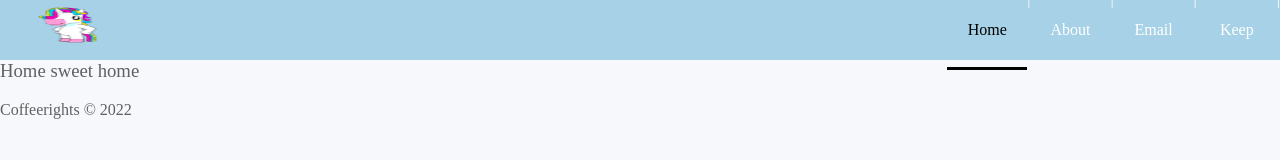
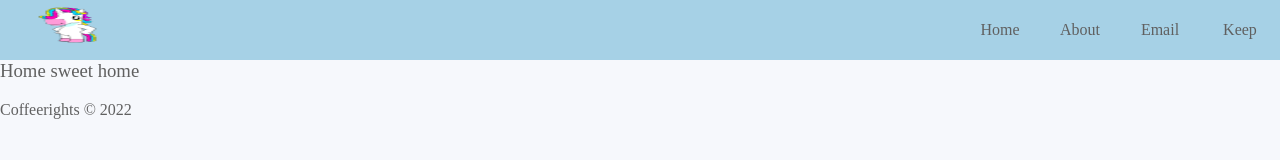
Before and after one commit to LiorKeizman/Appsus, a plain HTML site: page index.html in a window 1280 px wide. Drawn offline with Linux system fonts and the light colour scheme; a web font is replaced by a local one.

Commit message:
liors changes

```diff
--- a/apps/keep/cmps/note-list.cmp.js
+++ b/apps/keep/cmps/note-list.cmp.js
@@ -21,7 +21,7 @@ export default {
             <button @click="add(newNote)">click add</button>
         </label>
   <ul>
-     <li  v-for ="note in notes" :key="note.id">
+     <li class="keep" v-for ="note in notes" :key="note.id">
        <form :class="chooseColor" class="card" >
             <div>
                     <component @open="showOrUnshow(note)"  @delete="remove(note.id)" :is="note.type"
@@ -36,8 +36,8 @@ export default {
             </div> -->
             <div class="color-pallet">
                 <div @click.prevent.stop="changeBgc(note,'red')" class="color-red"></div>
-                <div @click.prevent.stop="changeBgc(note,'black')"  class="color-black"></div>
-                <div @click.prevent.stop="changeBgc(note,'yellow')"  class="color-yellow"></div>
+                <div @click.prevent.stop="changeBgc(note,'black')" class="color-black"></div>
+                <div @click.prevent.stop="changeBgc(note,'yellow')" class="color-yellow"></div>
             </div>
             <section v-if="note.isEdit" class="edit-note ">
                  <input name="create" v-model="note.info.txt"  type="text" />
--- a/assets/style/apps/note/note-list.css
+++ b/assets/style/apps/note/note-list.css
@@ -7,7 +7,8 @@
     padding: 10px;
     gap: 15px;
   }
-  ul li{
+
+  .keep{
     display: flex;
     flex-direction: column;
     justify-content: center;
@@ -16,9 +17,11 @@
     padding: 10px;
     border-radius: 10px;
   }
-  ul li:hover{
+
+  .keep:hover{
     border-style: groove;
   }
+
   .main-content{
     min-height: 85vh;
     background: var(--bg);
--- a/assets/style/cmps/app-header.css
+++ b/assets/style/cmps/app-header.css
@@ -1,9 +1,9 @@
-.app-header {
+/* .app-header {
   background-color: var(--clr5);
   background-color: rgb(87 238 255);
   color: var(--secondary-clr1);
   /* padding: 1em; */
-}
+/* }  */
 .app-header{
   height: 7.5vh;
   background:#A6D1E6;
@@ -17,7 +17,7 @@
   flex-direction: column;
   justify-content: center;
   align-items: center;
-  height: 80px;
+  height: 66px;
   width: 80px;
   /* box-shadow: -1px 0 0 #395144, inset -1px 0 0 #395144; */
   transition: color .5s, box-shadow .5s;
@@ -40,21 +40,25 @@
 }
 .main-nav,
 a {
-  text-decoration: none;
-  color: #ffffff;
+  text-decoration: none !important;
+  /* color: #ffffff; */
 }
 
 .hover:hover {
-  box-shadow: inset 0 -6px 0 black;
+  box-shadow: inset 0 -3px 0 black;
 }
 
 .list:hover {
   color: black;
 }
-.router-link-active{
+.nav-a:active{
   color: black;
   box-shadow: inset 0 -3px 0 black;
 }
+/* .router-link-active{
+  color: black;
+  box-shadow: inset 0 -3px 0 black;
+} */
 
 @media(max-width: 720px) {
   .app-header {
--- a/cmps/app-header.cmp.js
+++ b/cmps/app-header.cmp.js
@@ -6,10 +6,10 @@ export default {
             src="assets/img/logo.png">
             <nav class="main-nav">
                 <section>
-                    <router-link to="/"  class="hover">Home</router-link> |
-                    <router-link to="/about" class="hover">About</router-link> |
-                    <router-link to="/email" class="hover">Email</router-link> |
-                    <router-link to="/keep" class="hover">Keep</router-link> |
+                    <router-link to="/"  class="hover">Home</router-link>
+                    <router-link to="/about" class="hover">About</router-link>
+                    <router-link to="/email" class="hover">Email</router-link>
+                    <router-link to="/keep" class="hover">Keep</router-link>
                 </section>
             </nav>
         </header>
```
